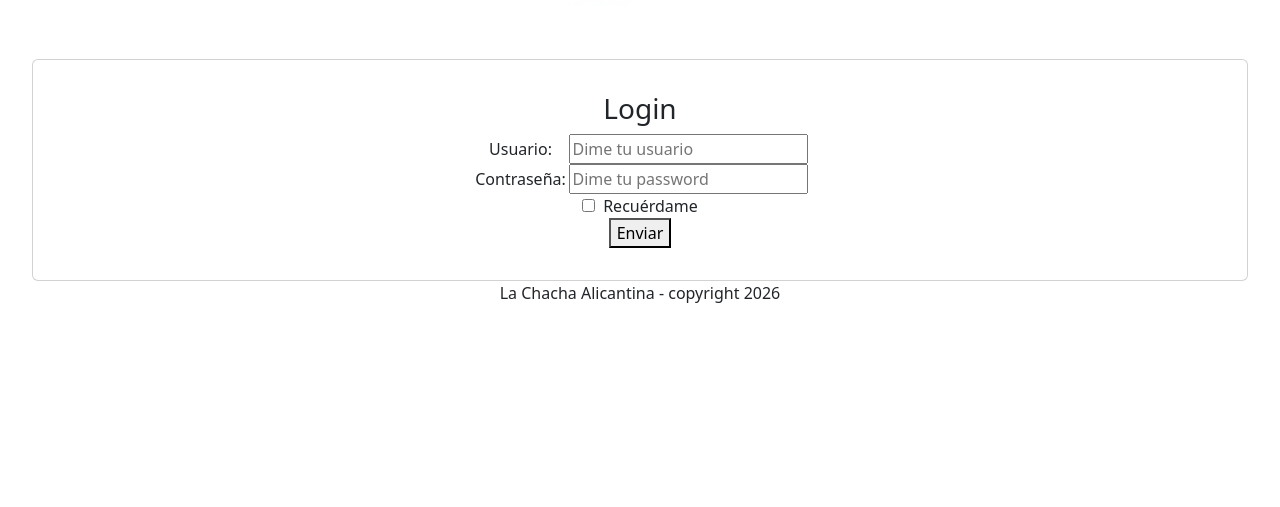
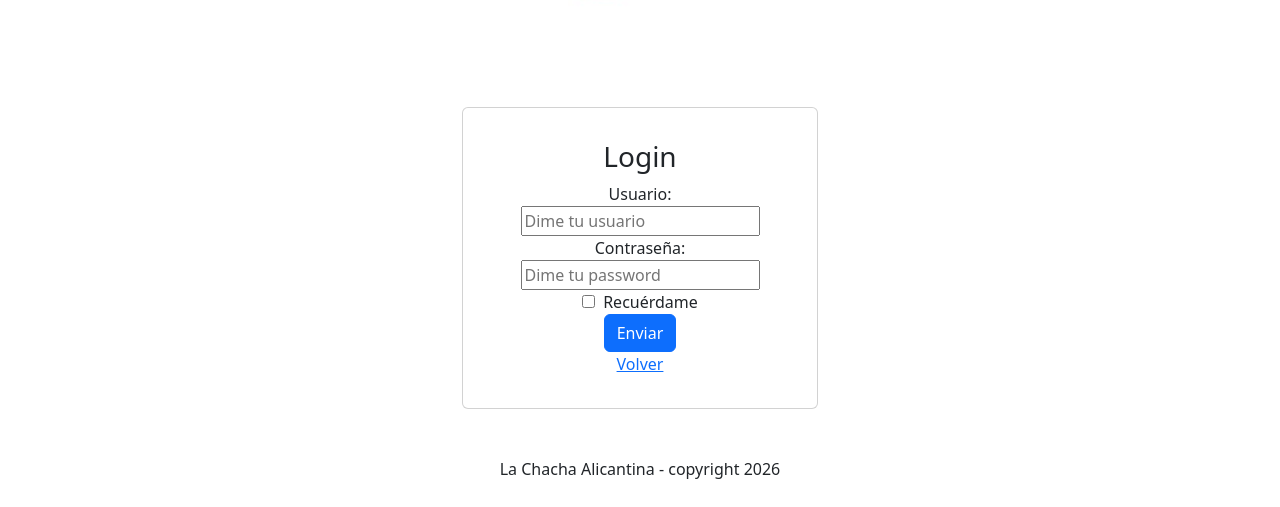
Before and after one commit to MarianDev22/react-basics-graded-project, a React (Vite) app in the folder practica-react-basics/: page /login in a window 1280 px wide. Shown: the part 229-736 px from the top of the page. Built offline with nearby package versions, Linux system fonts and the light colour scheme; no server answers.

Commit message:
feat: last style details

```diff
--- a/practica-react-basics/src/core/components/card/card.css
+++ b/practica-react-basics/src/core/components/card/card.css
@@ -0,0 +1,8 @@
+.card {
+    transition: transform 0.2s;
+    border: none;
+}
+
+.card:hover {
+    transform: translateY(-5px);
+}
--- a/practica-react-basics/src/features/auth/login/login.tsx
+++ b/practica-react-basics/src/features/auth/login/login.tsx
@@ -4,6 +4,7 @@ import { Card } from "@core/components/card/card";
 import { useId, useState } from "react";
 import type { LoginDTO } from "../types/auth";
 import { loginService } from "../services/auth-service";
+import { Link } from "react-router";
 
 
 
@@ -47,6 +48,9 @@ export const LoginPage: React.FC = () => {
     };
 
     return (
+        <div className="container py-5">
+            <div className="row justify-content-center">
+                <div className="col-12 col-sm-10 col-md-6 col-lg-4">
                     <Card title="Login">
                         <form onSubmit={handleSubmit}>
                             <div className="group-control">
@@ -102,10 +106,16 @@ export const LoginPage: React.FC = () => {
                                 </label>
                             </div>
                             <div>
-                    <button type="submit">Enviar</button>
+                                <button className= "btn btn-primary" type="submit">Enviar</button>
+                            </div>
+                            <div>
+                                <Link to="/"className= "bbtn btn-outline-secondary" type="submit">Volver</Link>
                             </div>
                         </form>
                     </Card>
+                </div>
+            </div>
+        </div>
     );
 };
 
--- a/practica-react-basics/src/features/auth/register/register.tsx
+++ b/practica-react-basics/src/features/auth/register/register.tsx
@@ -4,6 +4,7 @@ import { Card } from "@core/components/card/card";
 import { useId, useState } from "react";
 import type { RegisterDTO } from "../types/auth";
 import { registerService } from "../services/auth-service";
+import { Link } from "react-router";
 
 
 
@@ -193,6 +194,9 @@ export const RegisterPage: React.FC = () => {
                         )}
                     </button>
                 </div>
+                <div>
+                    <Link to="/"className= "btn btn-outline-secondary" type="submit">Volver</Link>
+                </div>
             </form>
         </Card>
     );
--- a/practica-react-basics/src/features/home/home-page.tsx
+++ b/practica-react-basics/src/features/home/home-page.tsx
@@ -1,13 +1,17 @@
-import { Card } from "@core/components/card/card"
 import type React from "react"
 import { Link } from "react-router"
 
 export const HomePage: React.FC = () => {
     return(
-        <Card>
-            <Link to="/login" className="btn btn-primary">Inicie sesión</Link>
-            <Link to="/register" className="btn btn-outline-secondary">Crear un usuario</Link>
-        </Card>
+        <div className="container vh-100 d-flex align-items-center justify-content-center">
+            <div className="text-center p-5 bg-white shadow rounded">
+                <h1 className="display-4 fw-bold mb-4">Bienvenidos a MyResto</h1>
+                <div className="d-grid gap-3 d-sm-flex justify-content-sm-center">
+                    <Link to="/login" className="btn btn-primary">Inicie sesión</Link>
+                    <Link to="/register" className="btn btn-outline-secondary">Crear un usuario</Link>
+                </div>
+            </div>
+        </div>
     )
 }
 
--- a/practica-react-basics/src/features/menu-items/components/menu-detail/MenuItemDetail.css
+++ b/practica-react-basics/src/features/menu-items/components/menu-detail/MenuItemDetail.css
@@ -2,9 +2,10 @@
 .product-image-detail {
   max-width: 100%;
   height: auto;
-  max-height: 400px;
+  max-height: 300px;
   object-fit: cover;
   display: block;
   margin: 0 auto 1.5rem;
   border-radius: 8px;
+  border-bottom: 1px solid #eee;
 }
--- a/practica-react-basics/src/features/menu-items/components/menu-detail/MenuItemDetail.tsx
+++ b/practica-react-basics/src/features/menu-items/components/menu-detail/MenuItemDetail.tsx
@@ -69,6 +69,9 @@ export const MenuItemDetail: React.FC = () =>{
     if (error) {return (
         <NotFoundPage/>
     )} else return(
+        <div className="container mt-5">
+            <div className="row justify-content-center">
+                <div className="col-12 col-md-8 col-lg-6">
                     <Card className="card shadow-sm h-100">
                         {showForm? (
                         <MenuItemForm item={activeMenuItem} onClose={handleCloseForm} />
@@ -130,5 +133,8 @@ export const MenuItemDetail: React.FC = () =>{
 
                     )}
                     </Card>
+                </div>
+            </div>
+        </div>
     )
 }
--- a/practica-react-basics/src/features/menu-items/components/menu-list/MenuList.tsx
+++ b/practica-react-basics/src/features/menu-items/components/menu-list/MenuList.tsx
@@ -47,6 +47,7 @@ export const MenuList: React.FC = () =>{
 
     return(
         <>
+            <div className="container py-4">
                     <div className="row g-3 mb-4 p-3 bg-light rounded border">
                         <div className="col-md-4">
                             <input
@@ -95,18 +96,22 @@ export const MenuList: React.FC = () =>{
                     ): (
 
                         filteredItems.map((item) => (
-            <div key={item.id} className="menu-item-container">
-                <Card className="card shadow-sm h-100">
-                    {item.name}
+                    <div key={item.id} className="col">
+                        <Card className="shadow-sm h-100 border-0">
+                            <div className="card-body d-flex flex-column">
+                                <h5 className="card-title fw-bold">{item.name}</h5>
+                                <p className="card-text text-primary fs-5">€{item.price}</p>
                                 <Link to={`/products/${item.id}`}>
                                     <button className="btn btn-secondary me-2">Ver detalles</button>
                                 </Link>
+                            </div>
                         </Card>
                     </div>
 
                         )
 
                     ))}
+            </div>
         </>
     );
 }
```
Also changed, not shown: practica-react-basics/src/features/menu-items/components/menu-item-form/MenuItem.tsx (deleted). Lines whose indentation alone changed are shown as unchanged.
